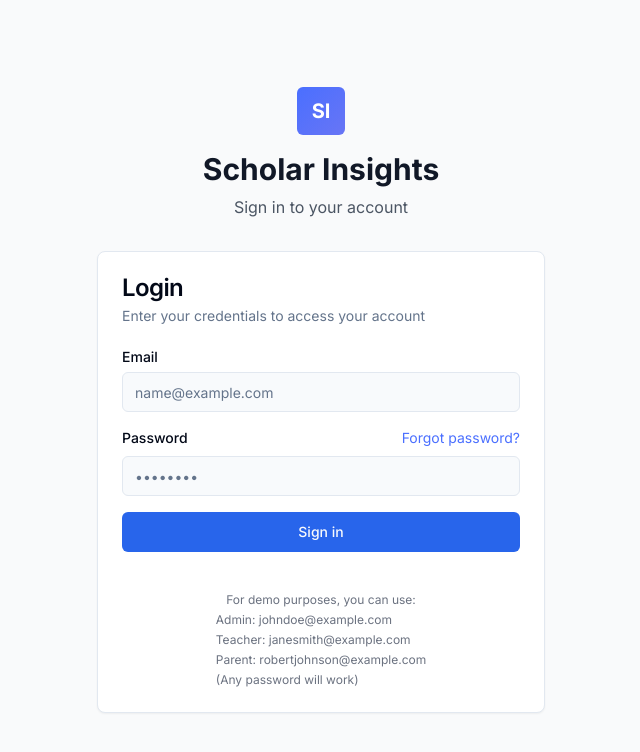
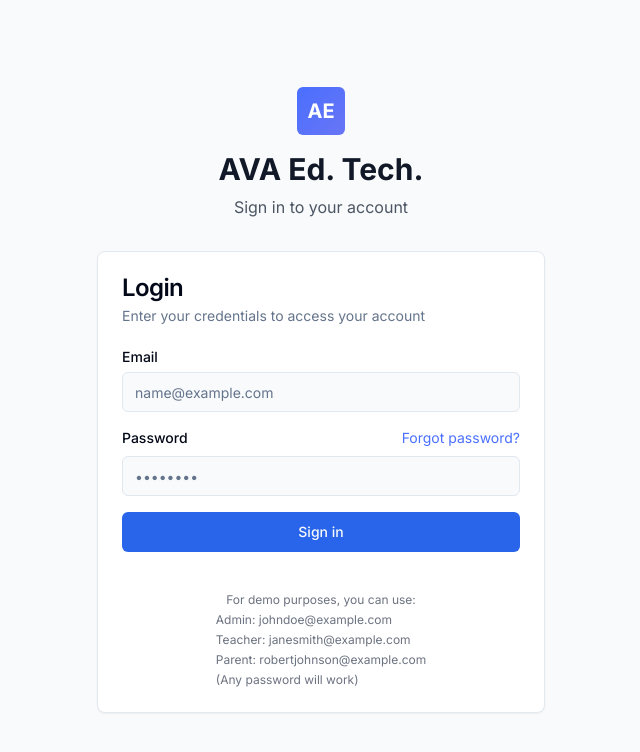
Before and after one commit to ATHARV-CHAUDHAR/scholar-insights-platform, a React (Vite) app: page /login in a window 1280 px wide. Shown: the top 752 px of the page, without its empty margins (319-959 px from the left). Built offline with nearby package versions, Linux system fonts and the light colour scheme.

Commit message:
Rename project to AVA Ed. Tech.
Update project name in various files.

```diff
--- a/index.html
+++ b/index.html
@@ -1,13 +1,14 @@
+
 <!DOCTYPE html>
 <html lang="en">
   <head>
     <meta charset="UTF-8" />
     <meta name="viewport" content="width=device-width, initial-scale=1.0" />
-    <title>scholar-insights-platform</title>
+    <title>AVA Ed. Tech. Platform</title>
     <meta name="description" content="Lovable Generated Project" />
     <meta name="author" content="Lovable" />
 
-    <meta property="og:title" content="scholar-insights-platform" />
+    <meta property="og:title" content="AVA Ed. Tech. Platform" />
     <meta property="og:description" content="Lovable Generated Project" />
     <meta property="og:type" content="website" />
     <meta property="og:image" content="https://lovable.dev/opengraph-image-p98pqg.png" />
--- a/src/components/Layout.tsx
+++ b/src/components/Layout.tsx
@@ -88,13 +88,13 @@ const Layout: React.FC<LayoutProps> = ({ children }) => {
             {sidebarOpen ? (
               <div className="flex items-center gap-2">
                 <div className="h-8 w-8 rounded-md bg-gradient-to-br from-scholar-primary to-scholar-accent flex items-center justify-center">
-                  <span className="text-white font-bold">SI</span>
+                  <span className="text-white font-bold">AE</span>
                 </div>
-                <span className="font-semibold text-lg">Scholar Insights</span>
+                <span className="font-semibold text-lg">AVA Ed. Tech.</span>
               </div>
             ) : (
               <div className="h-8 w-8 mx-auto rounded-md bg-gradient-to-br from-scholar-primary to-scholar-accent flex items-center justify-center">
-                <span className="text-white font-bold">SI</span>
+                <span className="text-white font-bold">AE</span>
               </div>
             )}
           </Link>
--- a/src/pages/Index.tsx
+++ b/src/pages/Index.tsx
@@ -7,7 +7,7 @@ const Index: React.FC = () => {
   const { isAuthenticated, user } = useAuth();
 
   useEffect(() => {
-    document.title = 'Scholar Insights Platform';
+    document.title = 'AVA Ed. Tech. Platform';
   }, []);
 
   // If authenticated, redirect to appropriate dashboard
--- a/src/pages/Login.tsx
+++ b/src/pages/Login.tsx
@@ -53,10 +53,10 @@ const Login: React.FC = () => {
         <div className="text-center mb-8">
           <div className="flex justify-center">
             <div className="h-12 w-12 rounded-md bg-gradient-to-br from-scholar-primary to-scholar-accent flex items-center justify-center">
-              <span className="text-white font-bold text-xl">SI</span>
+              <span className="text-white font-bold text-xl">AE</span>
             </div>
           </div>
-          <h1 className="mt-4 text-3xl font-bold text-gray-900">Scholar Insights</h1>
+          <h1 className="mt-4 text-3xl font-bold text-gray-900">AVA Ed. Tech.</h1>
           <p className="mt-2 text-gray-600">Sign in to your account</p>
         </div>
 
```
